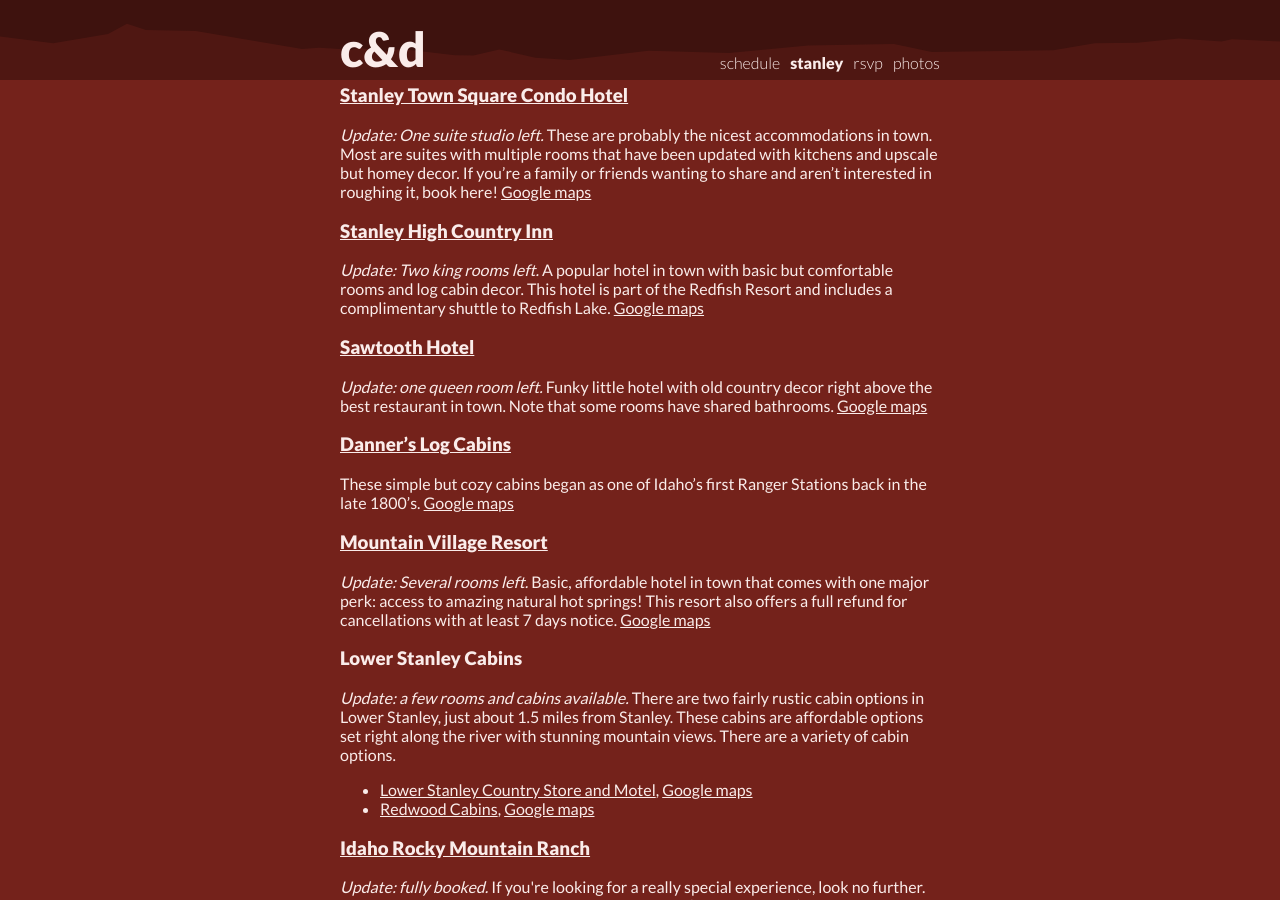
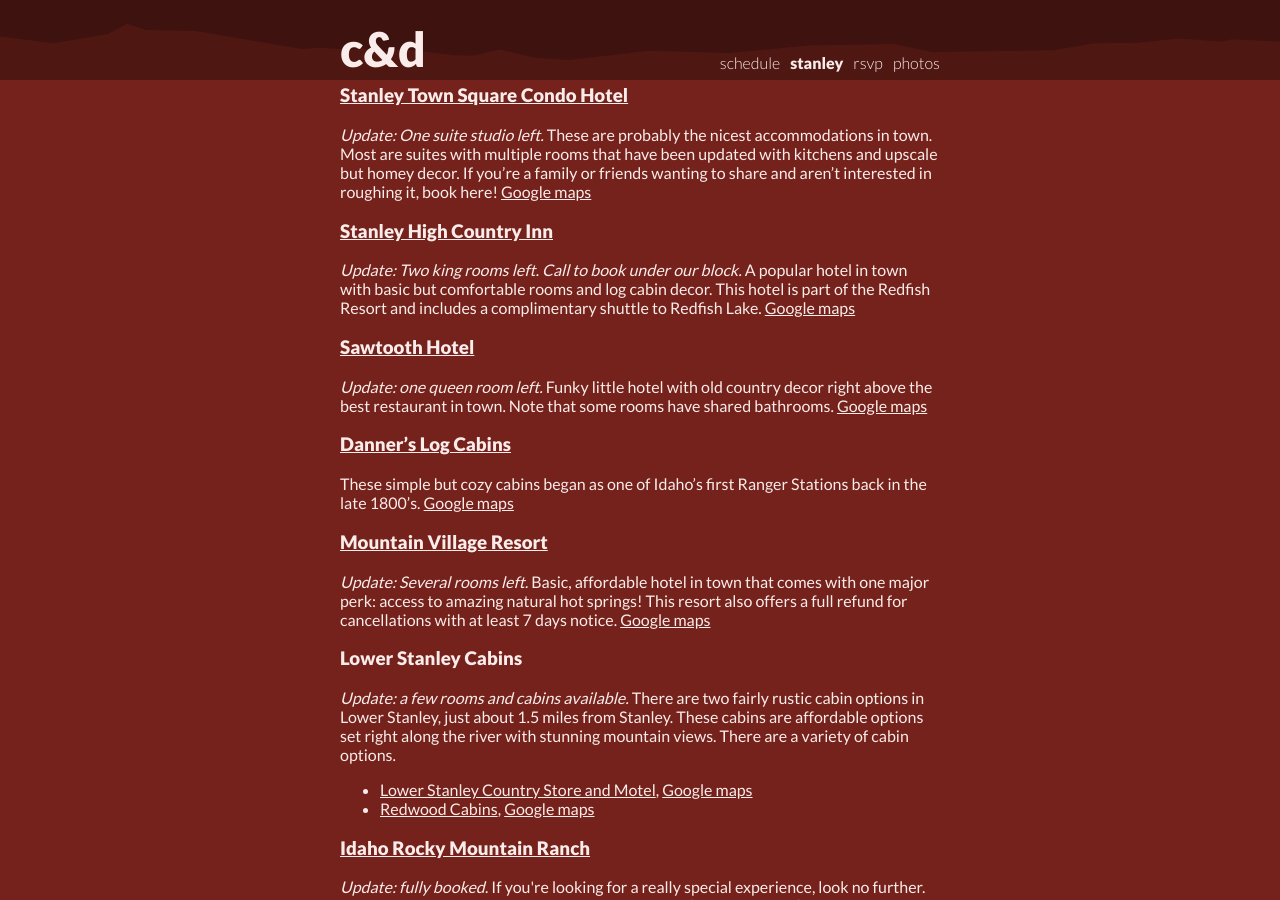
Before and after one commit to dproctor/wedding-website, a Jekyll site: the page built from stanley.md, in a window 1280 px wide and 900 px high, scrolled down 1402 px. Built offline with Jekyll 4.4.1, drawn with Linux system fonts in a browser that asks for light colours.

Commit message:
adjusted note on High Country
call to book under block

```diff
--- a/stanley.md
+++ b/stanley.md
@@ -56,7 +56,7 @@ Read our guide below or use this <a href="https://www.google.com/maps/d/u/0/edit
 <a href="https://goo.gl/maps/pdJ3k6gyYd9kPmYS8">Google maps</a>
 
 <h3><a name="stanley-high-country-inn" id="stanley-high-country-inn"   href="https://stanleyinn.com/">Stanley High Country Inn</a></h3>
-<em>Update: Two king rooms left.</em> A popular hotel in town with basic but comfortable rooms and log cabin decor. This hotel is part of the Redfish Resort and includes a complimentary shuttle to Redfish Lake. <a href="https://goo.gl/maps/79nR3iK61rJreeH37">Google maps</a>
+<em>Update: Two king rooms left. Call to book under our block.</em> A popular hotel in town with basic but comfortable rooms and log cabin decor. This hotel is part of the Redfish Resort and includes a complimentary shuttle to Redfish Lake. <a href="https://goo.gl/maps/79nR3iK61rJreeH37">Google maps</a>
 
 <h3><a name="sawtooth-hotel" id="sawtooth-hotel"   href="https://sawtoothhotel.com/">Sawtooth Hotel</a></h3>
 <em>Update: one queen room left.</em> Funky little hotel with old country decor right above the best restaurant in town. Note that some rooms have shared bathrooms. <a href="https://goo.gl/maps/cLRjQ67h5Ct7HS6ZA">Google maps</a>
```
